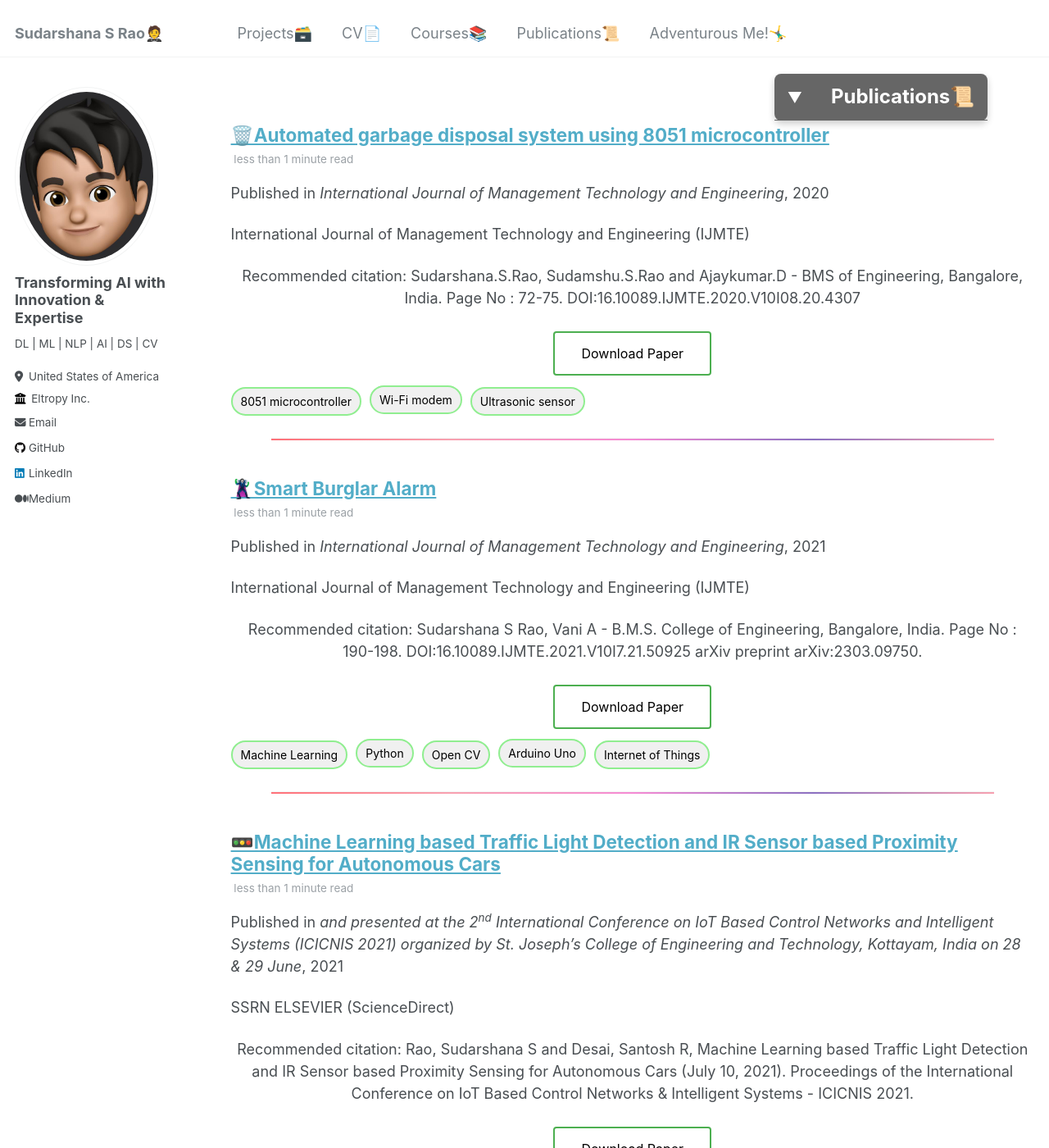
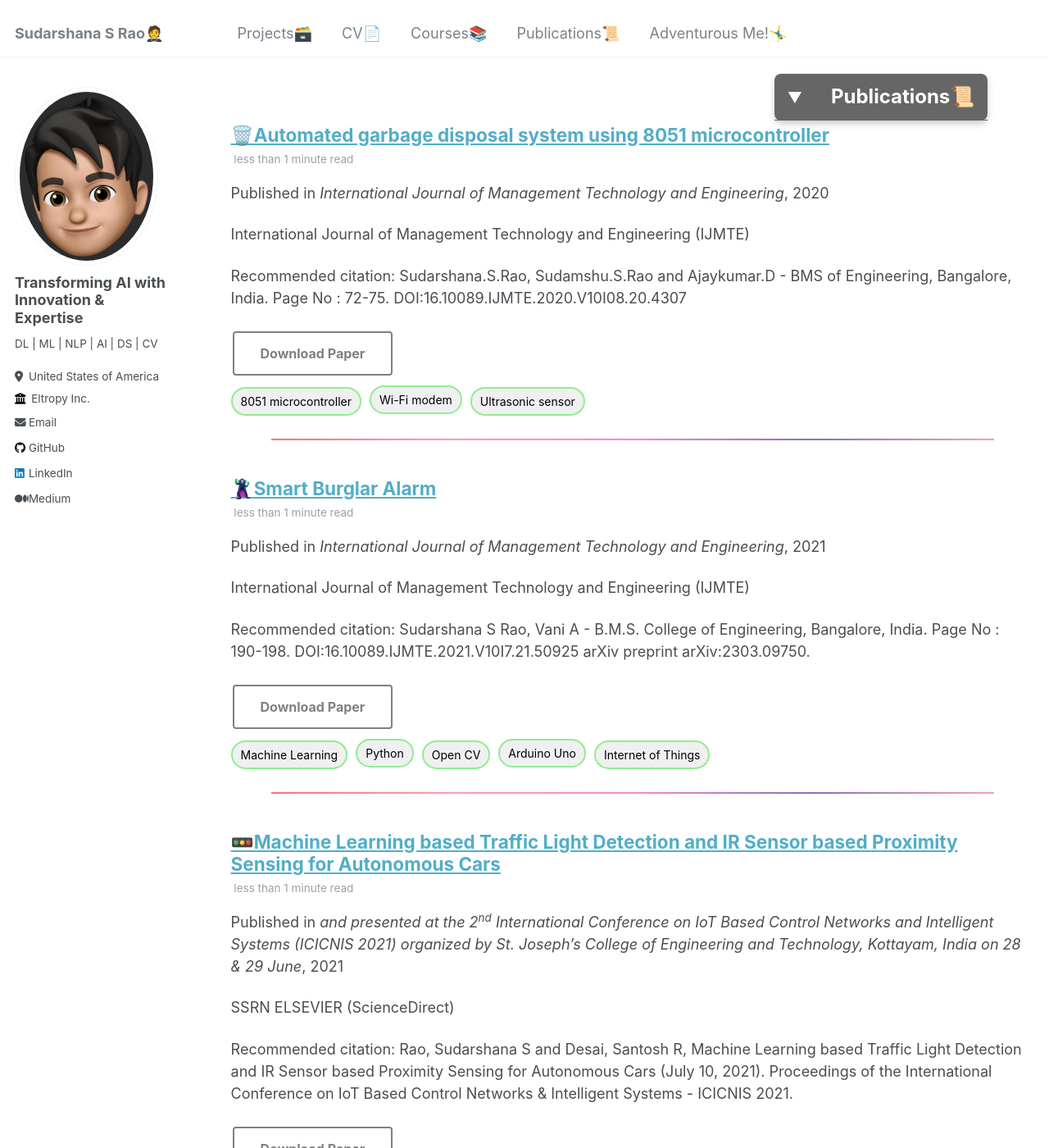
Before and after one commit to SudarshanaSRao/SudarshanaSRao.github.io, a Jekyll site: the page built from _pages/publications.md, in a window 1280 px wide and 1400 px high. Shown: the whole window at 82% size. Built offline with Jekyll 4.4.1, drawn with Linux system fonts in a browser that asks for light colours.

Commit message:
Update archive-single.html

```diff
--- a/_includes/archive-single.html
+++ b/_includes/archive-single.html
@@ -53,17 +53,16 @@
     {% endif %}
 
     {% if post.citation and post.paperurl and post.slidesurl %}
-      <p>Recommended citation: {{ post.citation }}<br /><a href="{{ post.paperurl }}" target="_blank"><strong>Download Paper</strong></a> | <a href="{{ post.slidesurl }}">Download Slides</a></p>
-    {% elsif post.citation and post.paperurl %}
     <style>
   /* Button Container */
   .download-button-container {
-    text-align: center;
+    text-align: left;  /* Align content to the left */
     margin-top: 10px;
   }
+
   /* Button Styles */
   .download-paper-button {
-    border: 2px solid #4CAF50;  /* Green border */
+    border: 2px solid #808080;  /* Grey border */
     padding: 15px 32px;  /* Padding for size */
     text-align: center;
     text-decoration: none;
@@ -73,18 +72,67 @@
     cursor: pointer;
     border-radius: 4px;  /* Slightly rounded corners */
     background-color: transparent;  /* No background */
+    color: #808080;  /* Grey text */
+    font-weight: bold;  /* Make text bold */
+    transition: background-color 0.3s ease, border-color 0.3s ease;
+  }
+
+  /* Hover Effect */
+  .download-paper-button:hover {
+    background-color: #A9A9A9;  /* Darker grey background on hover */
+    color: white;  /* White text on hover */
+    border-color: #696969;  /* Darker grey border on hover */
+  }
+
+  /* Active Effect */
+  .download-paper-button:active {
+    background-color: #696969;  /* Even darker grey on click */
+    border-color: #696969;  /* Darker border on click */
+  }
+</style>
+
+<div class="download-button-container">
+ <p>Recommended citation: {{ post.citation }}<br /><a href="{{ post.slidesurl }}">Download Slides</a></p>
+  <a href="{{ post.paperurl }}" target="_blank">
+    <button class="download-paper-button">
+      Download Paper
+    </button>
+  </a>
+</div>
+
+    {% elsif post.citation and post.paperurl %}
+<style>
+  /* Button Container */
+  .download-button-container {
+    text-align: left;  /* Align content to the left */
+    margin-top: 10px;
+  }
+  /* Button Styles */
+  .download-paper-button {
+    border: 2px solid #808080;  /* Grey border */
+    padding: 15px 32px;  /* Padding for size */
+    text-align: center;
+    text-decoration: none;
+    display: inline-block;
+    font-size: 16px;
+    margin: 4px 2px;
+    cursor: pointer;
+    border-radius: 4px;  /* Slightly rounded corners */
+    background-color: transparent;  /* No background */
+    color: #808080;  /* Grey text */
+    font-weight: bold;  /* Make text bold */
     transition: background-color 0.3s ease, border-color 0.3s ease;
   }
   /* Hover Effect */
   .download-paper-button:hover {
-    background-color: #4CAF50;  /* Green background on hover */
+    background-color: #A9A9A9;  /* Darker grey background on hover */
     color: white;  /* White text on hover */
-    border-color: #4CAF50;  /* Maintain green border on hover */
+    border-color: #696969;  /* Darker grey border on hover */
   }
   /* Active Effect */
   .download-paper-button:active {
-    background-color: #45a049;  /* Slightly darker green on click */
-    border-color: #45a049;  /* Darker border on click */
+    background-color: #696969;  /* Even darker grey on click */
+    border-color: #696969;  /* Darker border on click */
   }
 </style>
 
@@ -105,12 +153,12 @@
     <style>
   /* Button Container */
   .download-button-container {
-    text-align: center;
+    text-align: left;  /* Align content to the left */
     margin-top: 10px;
   }
   /* Button Styles */
   .download-paper-button {
-    border: 2px solid #4CAF50;  /* Green border */
+    border: 2px solid #808080;  /* Grey border */
     padding: 15px 32px;  /* Padding for size */
     text-align: center;
     text-decoration: none;
@@ -120,29 +168,32 @@
     cursor: pointer;
     border-radius: 4px;  /* Slightly rounded corners */
     background-color: transparent;  /* No background */
+    color: #808080;  /* Grey text */
+    font-weight: bold;  /* Make text bold */
     transition: background-color 0.3s ease, border-color 0.3s ease;
   }
   /* Hover Effect */
   .download-paper-button:hover {
-    background-color: #4CAF50;  /* Green background on hover */
+    background-color: #A9A9A9;  /* Darker grey background on hover */
     color: white;  /* White text on hover */
-    border-color: #4CAF50;  /* Maintain green border on hover */
+    border-color: #696969;  /* Darker grey border on hover */
   }
   /* Active Effect */
   .download-paper-button:active {
-    background-color: #45a049;  /* Slightly darker green on click */
-    border-color: #45a049;  /* Darker border on click */
+    background-color: #696969;  /* Even darker grey on click */
+    border-color: #696969;  /* Darker border on click */
   }
 </style>
 
 <div class="download-button-container">
+  <p>Recommended citation: {{ post.citation }}</p>
   <a href="{{ post.paperurl }}" target="_blank">
     <button class="download-paper-button">
       Download Paper
     </button>
   </a>
 </div>
-<!--       <p><a href="{{ post.paperurl }}" target="_blank"><strong>Download Paper</strong></a></p> -->
+
     {% elsif post.slidesurl %}
       <p>Download <a href="{{ post.slidesurl }}">Download Slides</a></p></p>
     {% endif %}
```
Also changed, not shown: other parts of _includes/archive-single.html (+1 -1 lines). Lines whose indentation alone changed are shown as unchanged.
